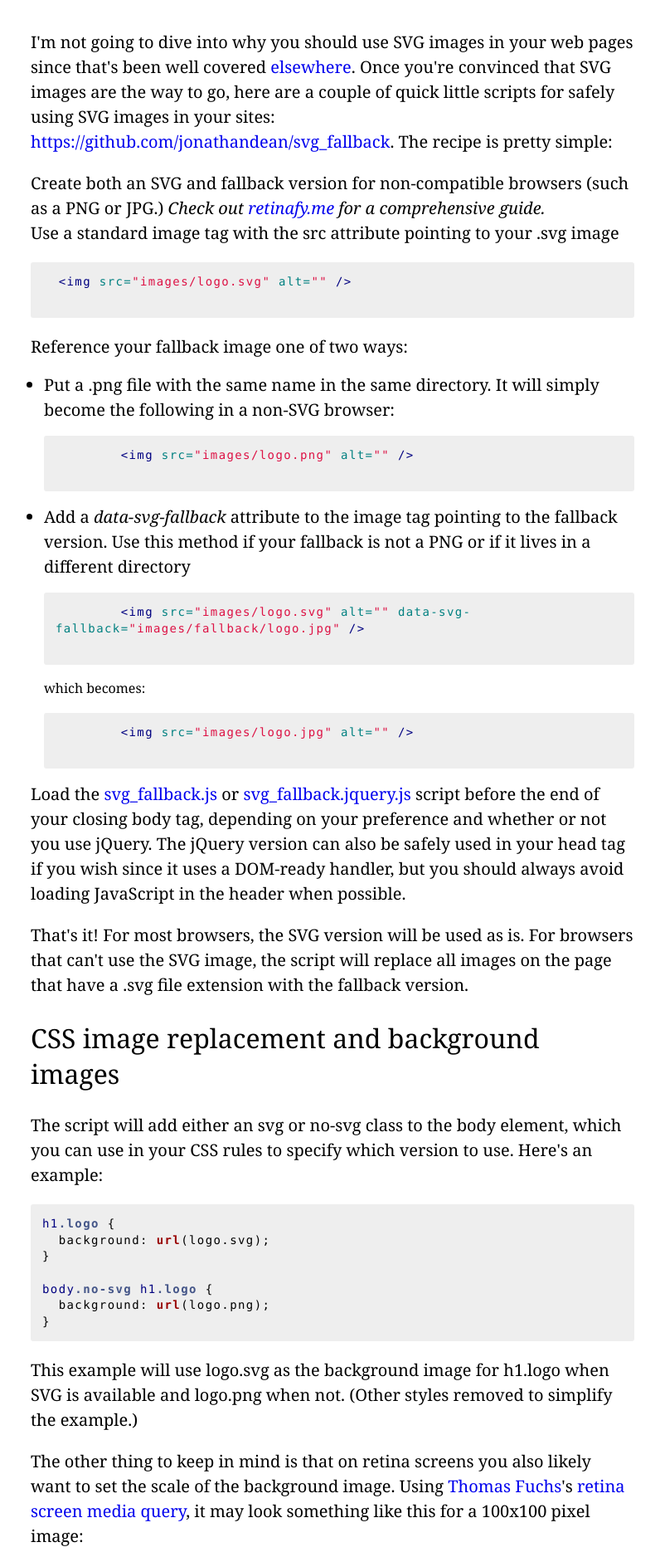
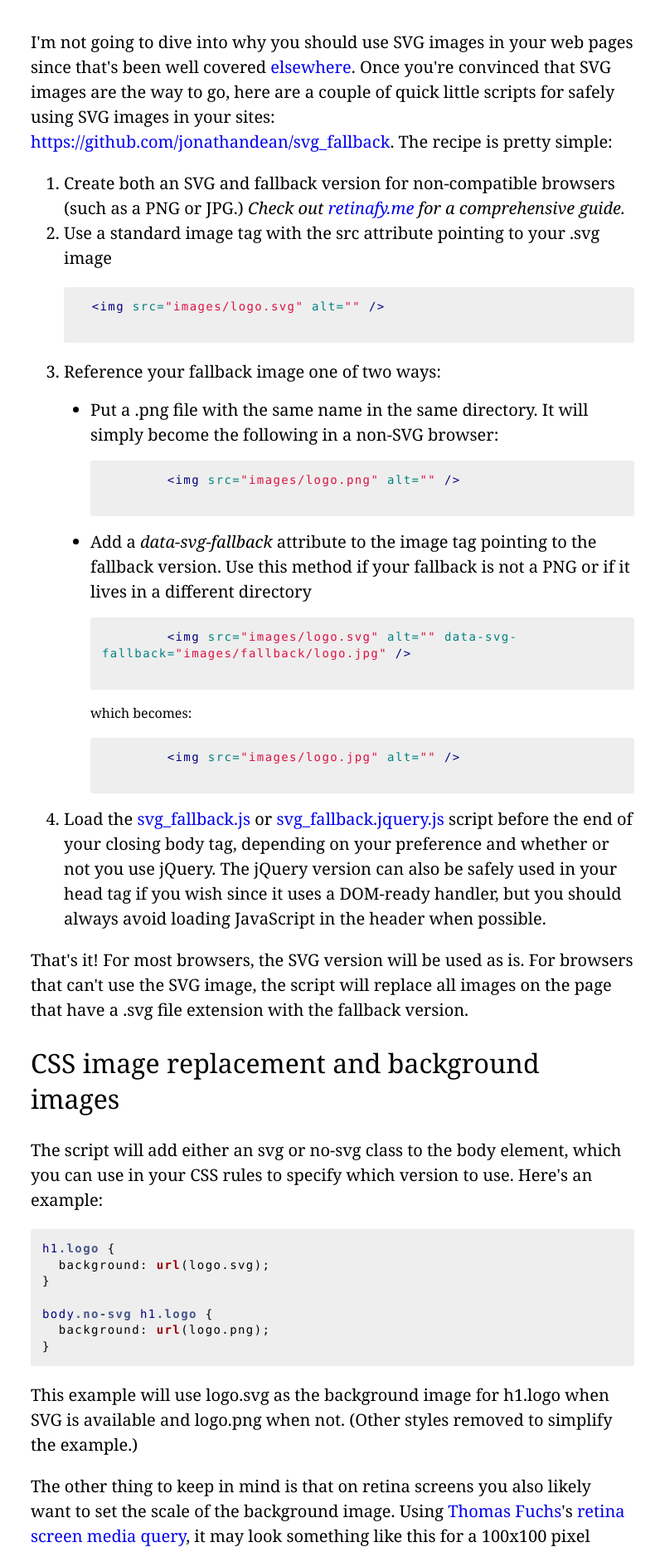
Before and after one commit to jonathandean/jonathandean.github.io, a Jekyll site: the page built from _posts/2013-01-06-retina-screen-ready-using-vector-svg-images-and-still-supporting-crappy-browsers.html, in a window 1280 px wide. Shown: the part 522-2392 px from the top of the page at 83% size, without its empty margins (239-1035 px from the left). Built offline with Jekyll 4.4.1, drawn with Linux system fonts in a browser that asks for light colours.

Commit message:
ordered list styles, increase margin for unordered lists

```diff
--- a/css/i.css
+++ b/css/i.css
@@ -462,8 +462,11 @@ date {
   margin-bottom: .5em;
   color: #777777; }
 .post ul {
-  list-style-type: disc;
-  margin-left: 1em; }
+  list-style-type: disc; }
+.post ol {
+  list-style-type: decimal; }
+.post ul, .post ol {
+  margin-left: 2em; }
 
 a {
   text-decoration: none; }
```
Also changed, not shown: _sass/_lists.scss (+6 -1 lines).
